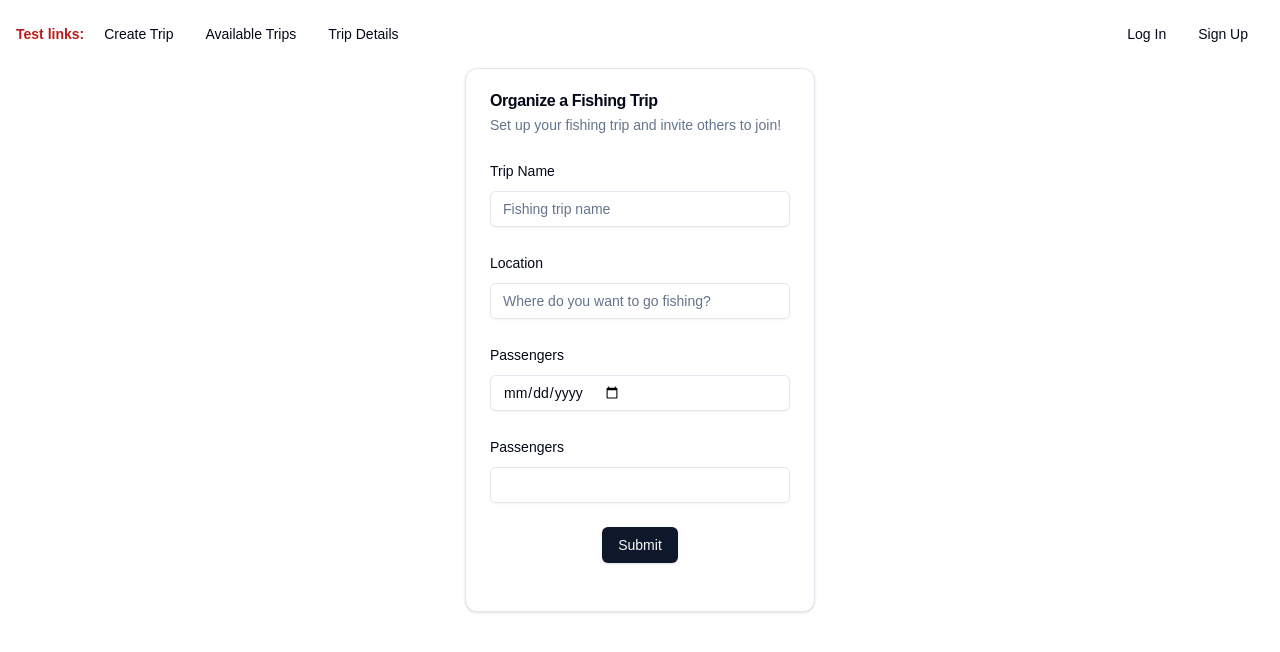
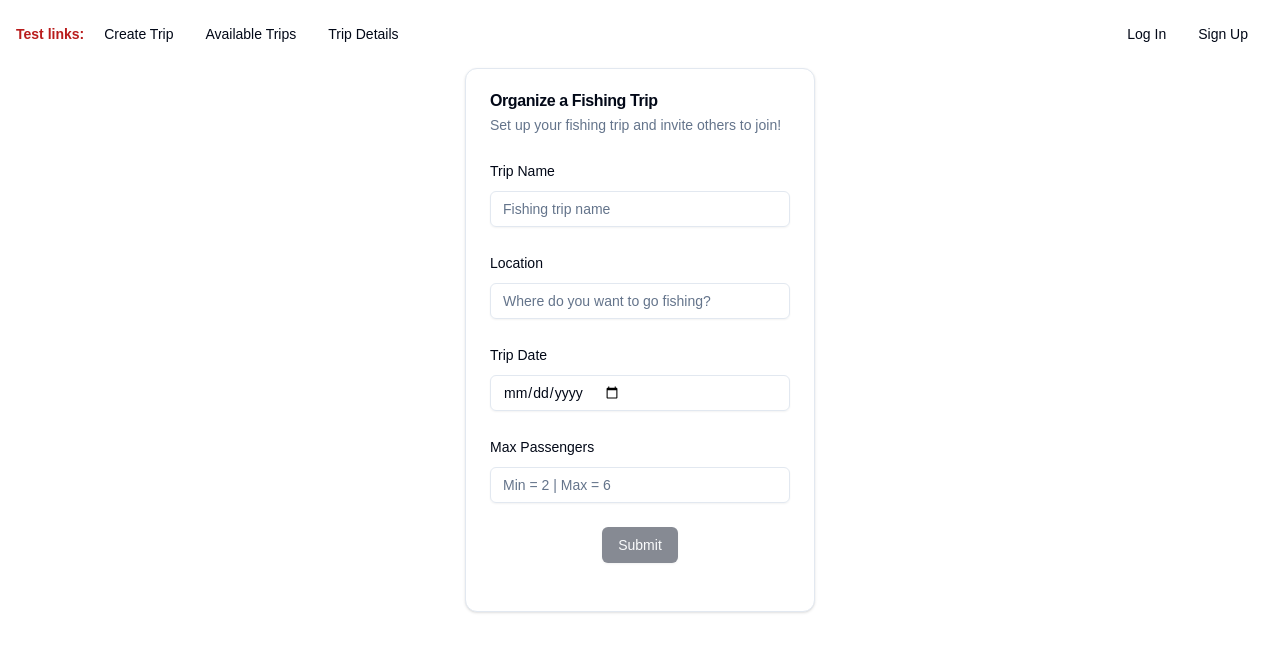
Before and after one commit to velardejm/boat-buddy, a Next.js app: page /trips/create-trip in a window 1280 px wide. Shown: the top 652 px of the page. Built offline with nearby package versions, Linux system fonts and the light colour scheme; no server answers.

Commit message:
Add create-trip validation

```diff
--- a/app/trips/create-trip/page.tsx
+++ b/app/trips/create-trip/page.tsx
@@ -1,11 +1,11 @@
 'use client';
 import { z } from 'zod';
 import { zodResolver } from '@hookform/resolvers/zod';
-import { useActionState } from 'react';
+import { useActionState, useEffect } from 'react';
 import { createTrip } from '@/lib/data';
 import { Button } from '@/components/ui/button';
 import { Input } from '@/components/ui/input';
-import DatePicker from '@/components/custom/DatePicker';
+// import DatePicker from '@/components/custom/DatePicker';
 import {
   Card,
   CardContent,
@@ -25,8 +25,7 @@ import {
 } from '@/components/ui/form';
 import { useForm } from 'react-hook-form';
 
-const formSchema = z
-  .object({
+const formSchema = z.object({
   name: z.string().min(2, {
     message: 'Trip name must be at least 2 characters'
   }),
@@ -35,18 +34,18 @@ const formSchema = z
     message: 'Trip location must be at least 2 characters'
   }),
   // date: z.date().transform((val) => val.toISOString()),
-    date: z
-      .string()
-      .transform((val) => {
-        // console.log(val);
-        return new Date(val);
-      })
-      .transform((val) => val.toISOString()),
-    passengers: z.string()
-  })
-  .refine((val) => val.date < new Date().toISOString(), {
-    message: 'Invalid date'
+  date: z.string().date(),
+  // .transform((val) => {
+  //   // console.log(val);
+  //   return new Date(val);
+  // })
+  // .transform((val) => val.toISOString()),
+  // passengers: z.string().transform((val) => Number(val))
+  passengers: z.string().min(1)
 });
+// .refine((val) => val.date < new Date().toISOString(), {
+//   message: 'Invalid date'
+// });
 
 export default function CreateTrip() {
   const [state, formAction, pending] = useActionState<
@@ -64,7 +63,7 @@ export default function CreateTrip() {
     defaultValues: {
       name: '',
       location: '',
-      // date: new Date().toISOString(),
+      date: new Date().toISOString(),
       passengers: ''
     }
   });
@@ -76,9 +75,15 @@ export default function CreateTrip() {
     passengers: form.getValues('passengers')
   });
 
-  function onSubmit(values: z.infer<typeof formSchema>) {
-    console.log(values);
+  // function onSubmit(values: z.infer<typeof formSchema>) {
+  //   console.log(values);
+  // }
+
+  useEffect(() => {
+    if (state.success) {
+      form.reset();
     }
+  }, [state]);
 
   return (
     <div className='flex justify-center'>
@@ -122,19 +127,35 @@ export default function CreateTrip() {
                 )}
               />
 
+              {/* Original Date Form Field */}
+              {/* <FormField
+                control={form.control}
+                name='date'
+                render={({ field }) => (
+                  <FormItem className='w-full'>
+                    <FormLabel>Trip Date</FormLabel>
+                    <FormControl>
+                      <Input
+                        type='date'
+                        min={
+                          new Date(new Date().setDate(new Date().getDate() + 7))
+                            .toISOString()
+                            .split('T')[0]
+                        }
+                        {...field}
+                      />
+                    </FormControl>
+                    <FormMessage />
+                  </FormItem>
+                )}
+              /> */}
+
               <FormField
                 control={form.control}
                 name='date'
                 render={({ field }) => (
-                  <FormItem
-                    className='w-full'
-                    onChange={() => {
-                      form.trigger('date');
-                      console.log(parse.error);
-                      console.log(parse.success);
-                    }}
-                  >
-                    <FormLabel>Passengers</FormLabel>
+                  <FormItem className='w-full'>
+                    <FormLabel>Trip Date</FormLabel>
                     <FormControl>
                       <Input
                         type='date'
@@ -156,16 +177,24 @@ export default function CreateTrip() {
                 name='passengers'
                 render={({ field }) => (
                   <FormItem className='w-full'>
-                    <FormLabel>Passengers</FormLabel>
+                    <FormLabel>Max Passengers</FormLabel>
                     <FormControl>
-                      <Input type='number' min='1' max='6' {...field} />
+                      <Input
+                        type='number'
+                        min='2'
+                        max='6'
+                        {...field}
+                        placeholder='Min = 2 | Max = 6'
+                      />
                     </FormControl>
                     <FormMessage />
                   </FormItem>
                 )}
               />
 
-              <Button type='submit'>Submit</Button>
+              <Button type='submit' disabled={!parse.success}>
+                Submit
+              </Button>
             </form>
             <p>{state.message}</p>
           </Form>
--- a/components/custom/LoginForm.tsx
+++ b/components/custom/LoginForm.tsx
@@ -75,7 +75,7 @@ export default function LoginForm() {
           control={form.control}
           name='username'
           render={({ field }) => (
-            <FormItem className='w-full' onChange={() => form.trigger('username')}>
+            <FormItem className='w-full'>
               {/* <FormLabel>Username</FormLabel> */}
               <FormControl>
                 <Input placeholder='Username' {...field} />
```
Lines whose indentation alone changed are shown as unchanged.
